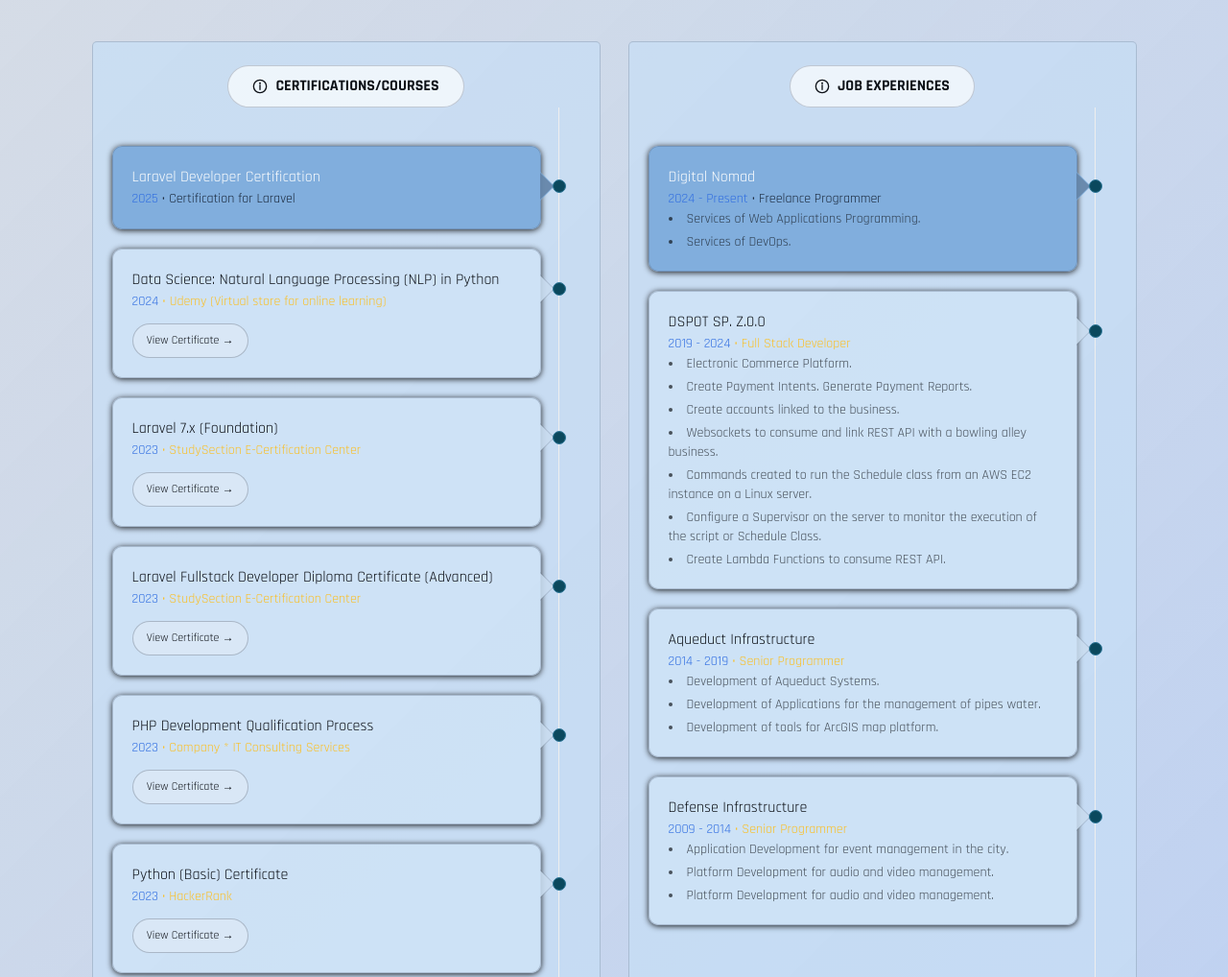
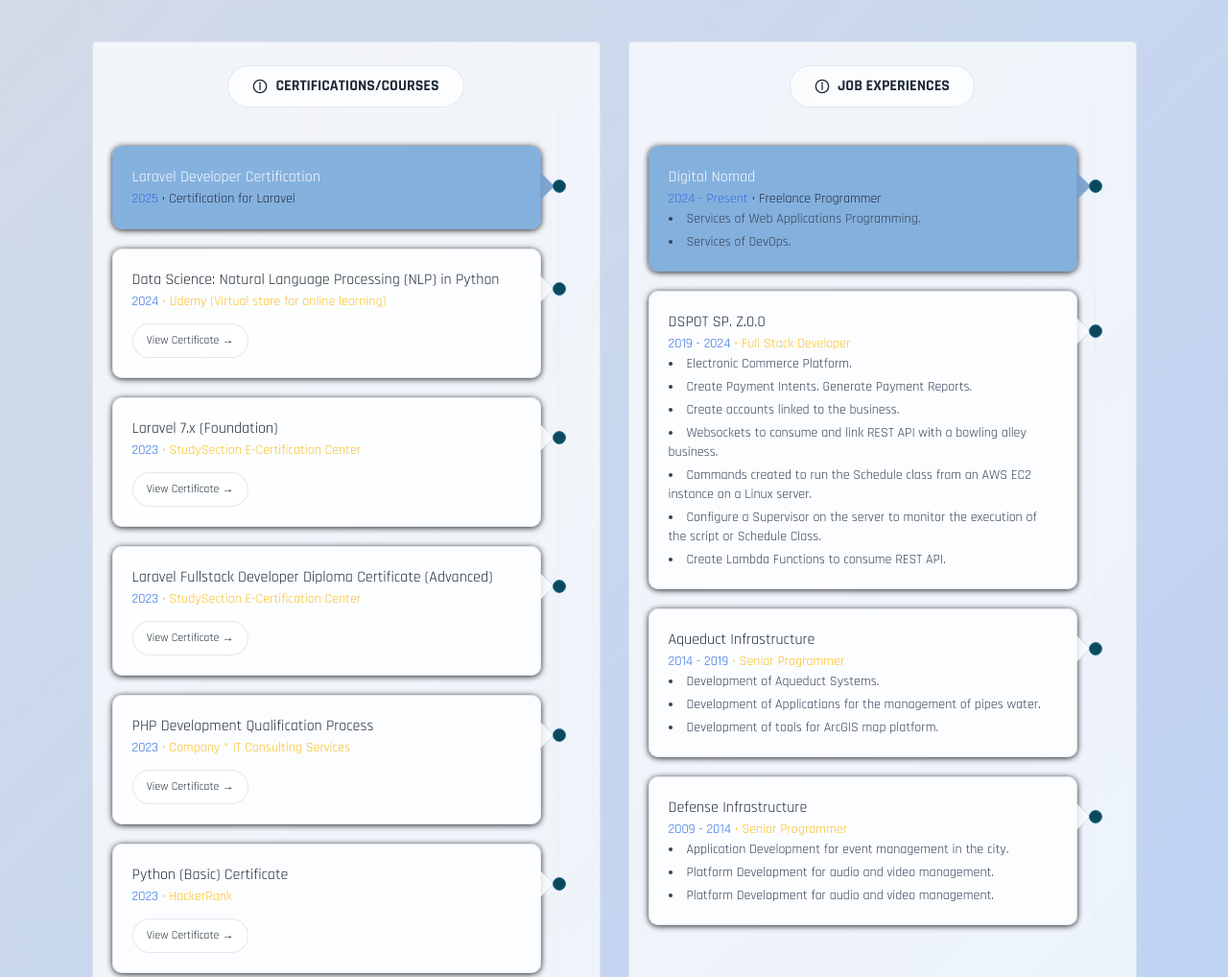
Before and after one commit to drobinetm/drobinetm-portfolio, an Astro site: page / in a window 1280 px wide. Shown: the part 3890-4908 px from the top of the page at 96% size. Built offline with nearby package versions, Linux system fonts and the light colour scheme; Astro itself is replaced by a stand-in of ours.

Commit message:
[FEATURE] Add new design Light

```diff
--- a/src/components/ThemeToggle.astro
+++ b/src/components/ThemeToggle.astro
@@ -44,10 +44,11 @@
     align-items: center;
     gap: 2px;
     padding: 3px;
-    border-radius: 9999px;
-    border: 1px solid var(--p-nav-border, rgba(90,149,193,0.25));
-    background: var(--p-nav-pill-bg, rgba(7,58,105,0.15));
-    backdrop-filter: blur(8px);
+    border-radius: 16px;
+    border: 1px solid var(--p-nav-border, rgba(120,140,170,0.18));
+    background: var(--p-nav-pill-bg, rgba(255,255,255,0.65));
+    backdrop-filter: blur(10px);
+    box-shadow: 0 2px 8px rgba(100,116,139,0.08);
   }
 
   .theme-btn {
@@ -55,34 +56,49 @@
     align-items: center;
     gap: 4px;
     padding: 4px 9px;
-    border-radius: 9999px;
+    border-radius: 12px;
     border: 1px solid transparent;
     background: transparent;
-    color: var(--p-text-subtle, #b5b6b8);
+    color: var(--p-text-subtle, #475569);
     font-family: "Rajdhani", sans-serif;
     font-size: 10px;
     font-weight: 700;
     letter-spacing: 0.02em;
     cursor: pointer;
-    transition: background 0.2s, border-color 0.2s, color 0.2s;
+    transition: all 0.2s ease;
     white-space: nowrap;
   }
 
   .theme-btn:hover {
-    background: var(--p-navy-28, #073a6947);
-    border-color: var(--p-accent, #5a95c1);
-    color: var(--p-text, #ffffff);
+    background: var(--p-nav-hover-bg, rgba(255,255,255,0.9));
+    border-color: transparent;
+    color: var(--p-text, #1f2a37);
+    box-shadow: 0 2px 6px rgba(100,116,139,0.10);
+    transform: translateY(-1px);
   }
 
   .theme-btn:focus-visible {
-    outline: 2px solid var(--p-accent, #5a95c1);
+    outline: 2px solid var(--p-accent, #2f6db2);
     outline-offset: 2px;
   }
 
-  .theme-btn.active {
+  /* Dark theme active: solid accent fill */
+  html.dark .theme-btn.active,
+  html:not(.light) .theme-btn.active {
     background: var(--p-accent, #5a95c1);
     border-color: var(--p-accent, #5a95c1);
     color: var(--p-text-on-accent, #181725);
+    box-shadow: 0 4px 10px rgba(90,149,193,0.30);
+    transform: none;
+  }
+
+  /* Light theme active: gradient blue button with white text */
+  html.light .theme-btn.active {
+    background: linear-gradient(180deg, #2f6db2 0%, #245792 100%);
+    border-color: rgba(31,78,130,0.35);
+    color: #ffffff;
+    box-shadow: 0 8px 18px rgba(37,87,146,0.28);
+    transform: none;
   }
 
   /* Hide labels on very small screens, keep icons */
--- a/src/layouts/BaseLayout.astro
+++ b/src/layouts/BaseLayout.astro
@@ -37,7 +37,16 @@ const { title = 'Portfolio', navigation } = Astro.props;
     <div class="sticky top-0 z-50 px-4 pt-3 pb-2" style="background: var(--p-header-gradient);">
       <div class="max-w-[900px] mx-auto flex items-center gap-3">
         <header class="min-w-0 flex-1">
-          <nav class="w-full px-4 py-2 flex items-center justify-between gap-4 rounded-full border backdrop-blur-md shadow-[0_4px_24px_rgba(0,0,0,0.25),inset_0_1px_0_rgba(255,255,255,0.08)]" style="border-color: var(--p-nav-border); background: var(--p-nav-bg);">
+          <nav
+            class="w-full px-4 py-2 flex items-center justify-between gap-4 border"
+            style="
+              border-radius: 22px;
+              border-color: var(--p-nav-border);
+              background: var(--p-nav-bg);
+              backdrop-filter: blur(10px);
+              box-shadow: 0 10px 30px rgba(80,100,130,0.12), inset 0 1px 0 rgba(255,255,255,0.08);
+            "
+          >
             <div class="font-[Rajdhani] font-bold tracking-tight text-sm" style="color: var(--p-text);">
               {title}
             </div>
@@ -46,10 +55,17 @@ const { title = 'Portfolio', navigation } = Astro.props;
                 <li class="flex items-center">
                   <a
                     href={item.href}
-                    class="inline-flex items-center justify-center min-h-8 px-3 py-1.5 rounded-full border text-[13px] leading-none font-bold font-[Rajdhani] focus:outline-none focus:ring-2 focus:ring-[#5a95c1] transition-colors duration-200"
-                    style="background: var(--p-nav-pill-bg); border-color: var(--p-nav-pill-border); color: var(--p-text);"
-                    onmouseover="this.style.background='var(--p-navy-28)'; this.style.borderColor='var(--p-accent)';"
-                    onmouseout="this.style.background='var(--p-nav-pill-bg)'; this.style.borderColor='var(--p-nav-pill-border)';"
+                    class="nav-link inline-flex items-center justify-center min-h-8 px-3 py-1.5 border text-[13px] leading-none font-bold font-[Rajdhani] focus:outline-none focus:ring-2 focus:ring-[var(--p-accent)]"
+                    style="
+                      border-radius: 14px;
+                      background: var(--p-nav-pill-bg);
+                      border-color: var(--p-nav-pill-border);
+                      color: var(--p-text);
+                      box-shadow: 0 2px 8px rgba(100,116,139,0.08);
+                      transition: all 0.2s ease;
+                    "
+                    onmouseover="this.style.background='var(--p-nav-hover-bg, rgba(255,255,255,0.9))'; this.style.boxShadow='0 6px 14px rgba(100,116,139,0.12)'; this.style.transform='translateY(-1px)';"
+                    onmouseout="this.style.background='var(--p-nav-pill-bg)'; this.style.boxShadow='0 2px 8px rgba(100,116,139,0.08)'; this.style.transform='none';"
                   >
                     {item.label}
                   </a>
--- a/src/styles/global.css
+++ b/src/styles/global.css
@@ -97,8 +97,8 @@ html.dark {
    ========================================================================== */
 html.light {
   /* Base backgrounds */
-  --p-base:          #f0f4f8;
-  --p-base-nav:      #f0f4f8cc;
+  --p-base:          #edf3fa;
+  --p-base-nav:      #edf3facc;
 
   /* Surface layers */
   --p-surface:       #ffffff;
@@ -109,14 +109,14 @@ html.light {
   --p-navy:          #3b82c4;
   --p-navy-10:       #3b82c41a;
   --p-navy-20:       #3b82c433;
-  --p-navy-28:       #3b82c447;
+  --p-navy-28:       rgba(255,255,255,0.9);
   --p-navy-30:       #3b82c44c;
   --p-navy-38:       #3b82c461;
 
   /* Accent (retro blue) */
-  --p-accent:        #1a5fa8;
+  --p-accent:        #2f6db2;
   --p-accent-light:  #3b82c4;
-  --p-accent-deep:   #0c4a80;
+  --p-accent-deep:   #245792;
   --p-accent-link:   #1a56d6;
 
   /* Hero specific */
@@ -124,49 +124,54 @@ html.light {
   --p-hero-glow:     #0066cc;
 
   /* Text */
-  --p-text:          #0d1117;
-  --p-text-muted:    #0d1117b2;
-  --p-text-subtle:   #4a5568;
+  --p-text:          #1f2a37;
+  --p-text-muted:    #334155;
+  --p-text-subtle:   #475569;
   --p-text-on-accent:#ffffff;
 
   /* Borders */
-  --p-border:        rgba(74,85,104,0.22);
-  --p-border-pill:   rgba(74,85,104,0.28);
-  --p-border-nav:    rgba(74,85,104,0.18);
+  --p-border:        rgba(120,140,170,0.18);
+  --p-border-pill:   rgba(120,140,170,0.14);
+  --p-border-nav:    rgba(120,140,170,0.18);
 
   /* Footer */
   --p-footer-bg:     #ffffff66;
 
   /* Header gradient */
-  --p-header-gradient: linear-gradient(135deg,#c7ddf5 0%,#ddeaf7 50%,#c7ddf5 100%);
-  --p-nav-border:    rgba(74,85,104,0.24);
-  --p-nav-bg:        rgba(59,130,196,0.12);
-  --p-nav-pill-bg:   rgba(59,130,196,0.1);
-  --p-nav-pill-border: rgba(74,85,104,0.24);
-  --p-section-badge-bg: rgba(255,255,255,0.68);
-  --p-section-badge-border: rgba(74,85,104,0.28);
-  --p-services-bg: #d7e8f8;
-  --p-services-glow: rgba(116,170,221,0.35);
-  --p-services-card-bg: rgba(199,221,245,0.72);
-  --p-services-card-border: rgba(74,85,104,0.24);
+  --p-header-gradient: linear-gradient(135deg, #dfe8f4 0%, #edf3fa 50%, #dfe8f4 100%);
+  --p-nav-border:    rgba(120,140,170,0.18);
+  --p-nav-bg:        rgba(255,255,255,0.72);
+  --p-nav-pill-bg:   rgba(255,255,255,0.65);
+  --p-nav-pill-border: rgba(120,140,170,0.14);
+  /* Nav interaction tokens — light only */
+  --p-nav-hover-bg:  rgba(255,255,255,0.9);
+  --p-nav-active-bg: linear-gradient(180deg, #2f6db2 0%, #245792 100%);
+  --p-nav-active-border: rgba(31,78,130,0.35);
+  --p-nav-active-text: #ffffff;
+  --p-section-badge-bg: rgba(255,255,255,0.72);
+  --p-section-badge-border: rgba(120,140,170,0.18);
+  --p-services-bg: #dce8f4;
+  --p-services-glow: rgba(116,170,221,0.25);
+  --p-services-card-bg: rgba(255,255,255,0.72);
+  --p-services-card-border: rgba(120,140,170,0.16);
   --p-service-icon-filter: brightness(0) saturate(100%) invert(36%) sepia(18%) saturate(575%) hue-rotate(176deg) brightness(92%) contrast(88%);
-  --p-project-overlay-bg: linear-gradient(180deg, rgba(255, 255, 255, 0.42) 0%, rgba(40, 64, 96, 0.52) 100%);
-  --p-skill-card-bg: rgba(199,221,245,0.72);
-  --p-skill-card-border: rgba(74,85,104,0.24);
-  --p-resume-panel-bg: rgba(207,227,247,0.82);
-  --p-resume-panel-border: rgba(74,85,104,0.28);
-  --p-resume-panel-arrow: rgba(74,85,104,0.28);
-  --p-resume-panel-arrow-inner: rgba(207,227,247,0.82);
+  --p-project-overlay-bg: linear-gradient(180deg, rgba(255, 255, 255, 0.38) 0%, rgba(40, 64, 96, 0.50) 100%);
+  --p-skill-card-bg: rgba(255,255,255,0.72);
+  --p-skill-card-border: rgba(120,140,170,0.16);
+  --p-resume-panel-bg: rgba(255,255,255,0.80);
+  --p-resume-panel-border: rgba(120,140,170,0.18);
+  --p-resume-panel-arrow: rgba(120,140,170,0.22);
+  --p-resume-panel-arrow-inner: rgba(255,255,255,0.80);
   --p-resume-important-bg: rgba(123,171,220,0.92);
-  --p-resume-important-arrow-border: rgba(74,85,104,0.4);
-  --p-resume-button-bg: rgba(219,233,247,0.92);
-  --p-resume-button-border: rgba(74,85,104,0.32);
-  --p-resume-button-hover-bg: rgba(199,221,245,0.98);
-  --p-resume-button-hover-border: rgba(74,85,104,0.42);
-  --p-resume-card-bg: rgba(199,221,245,0.74);
-  --p-resume-card-border: rgba(74,85,104,0.24);
+  --p-resume-important-arrow-border: rgba(120,140,170,0.3);
+  --p-resume-button-bg: rgba(255,255,255,0.80);
+  --p-resume-button-border: rgba(120,140,170,0.20);
+  --p-resume-button-hover-bg: rgba(255,255,255,0.95);
+  --p-resume-button-hover-border: rgba(120,140,170,0.30);
+  --p-resume-card-bg: rgba(255,255,255,0.72);
+  --p-resume-card-border: rgba(120,140,170,0.16);
   --p-resume-hero-card-bg: rgba(108, 154, 205, 0.82);
-  --p-resume-hero-card-border: rgba(74,85,104,0.24);
+  --p-resume-hero-card-border: rgba(120,140,170,0.20);
   --p-resume-on-image-text: #fdfefe;
   --p-resume-on-image-text-muted: rgba(24,37,56,0.96);
   --p-resume-overlay-top: linear-gradient(0deg,rgba(240,244,248,0.78) 0%,rgba(221,234,247,0.3) 100%);
```
